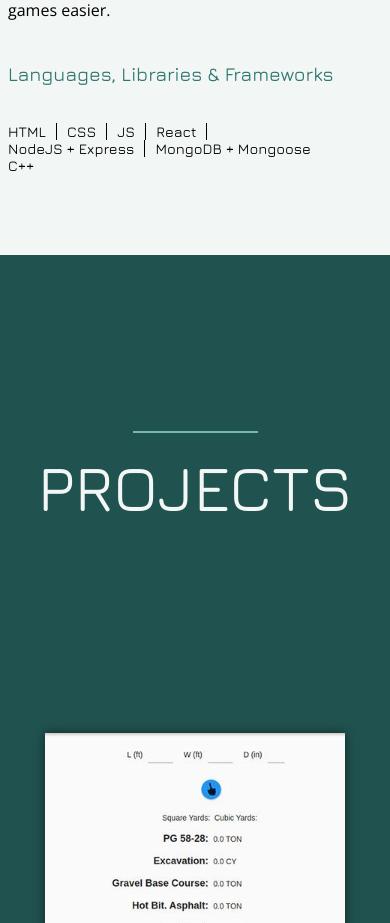
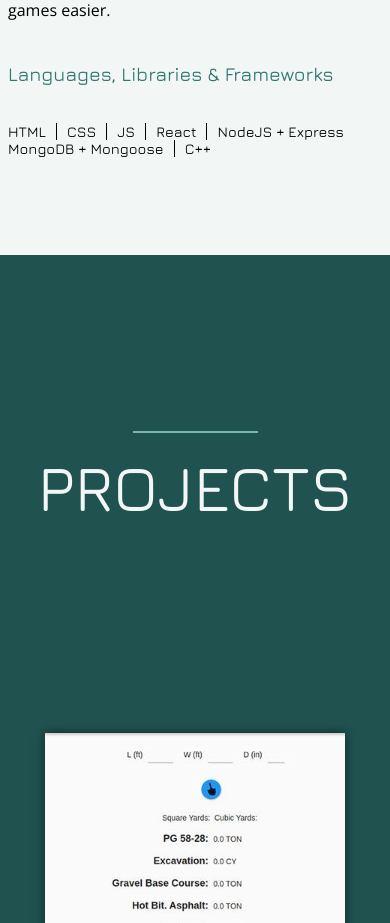
Before and after one commit to ajhanson22227/portfolio, a React (Create React App) app: page / in a window 390 px wide. Shown: the part 1440-2363 px from the top of the page. Built offline with nearby package versions, Linux system fonts and the light colour scheme.

Commit message:
Remove ismobile and conditional rendering it was unnecessary after text size change

```diff
--- a/src/components/Summary/Personal/Personal.js
+++ b/src/components/Summary/Personal/Personal.js
@@ -4,8 +4,6 @@ import "../Skills/Skills.css";
 import facepic from "../../../assets/facepic.png";
 
 const Personal = () => {
-  const isMobile = window.innerWidth < 500;
-
   return (
     <div className="personal-container">
       <div className="personal-picture">
@@ -50,21 +48,13 @@ const Personal = () => {
           <p className="skill b-right">CSS</p>
           <p className="skill b-right">JS</p>
           <p className="skill b-right">React</p>
-          {!isMobile ? <p className="skill">NodeJS + Express</p> : null}
+          <p className="skill">NodeJS + Express</p>
         </div>
         <div className="skills-row">
           {" "}
-          {isMobile ? <p className="skill b-right">NodeJS + Express</p> : null}
-          <p className={!isMobile ? "skill b-right" : "skill"}>
-            MongoDB + Mongoose
-          </p>
-          {!isMobile ? <p className="skill">C++</p> : null}
+          <p className="skill b-right">MongoDB + Mongoose</p>
+          <p className="skill">C++</p>
         </div>
-        {isMobile ? (
-          <div className="skills-row">
-            <p className="skill">C++</p>
-          </div>
-        ) : null}
       </div>
     </div>
   );
```
